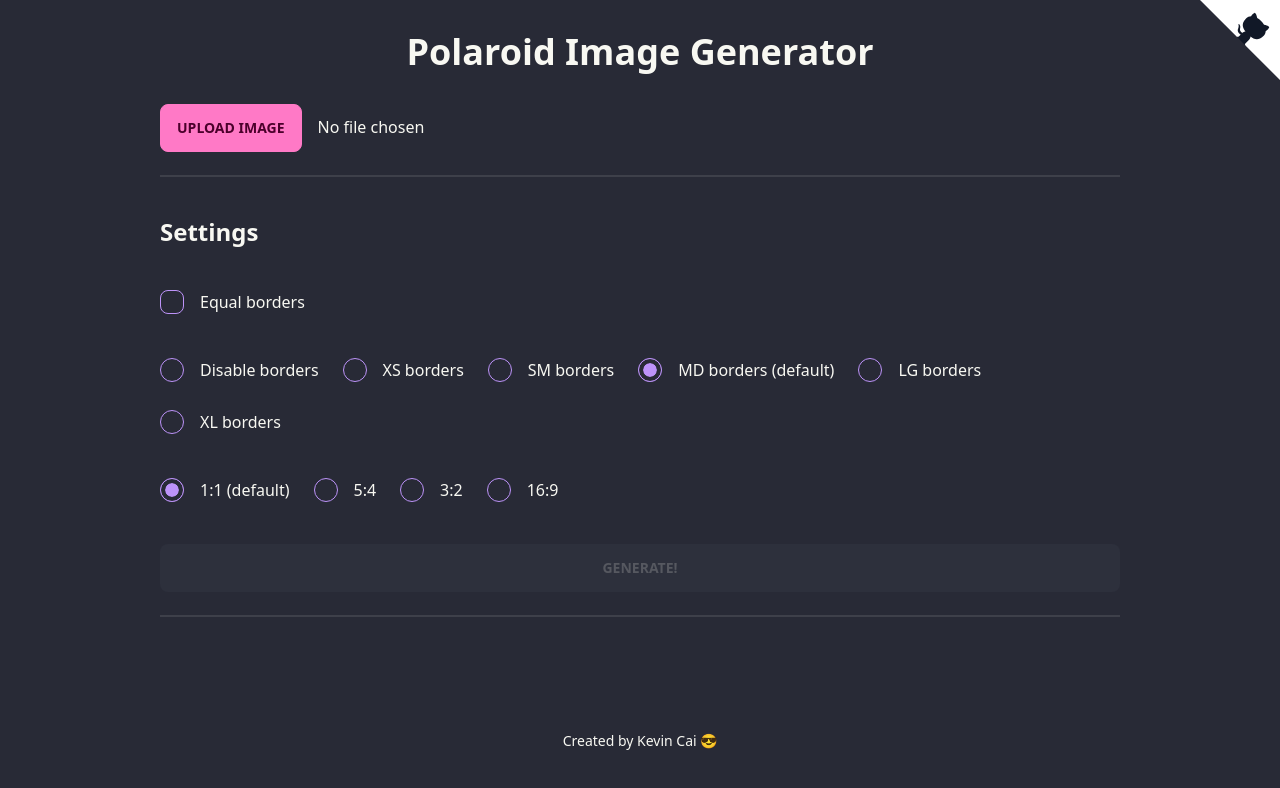
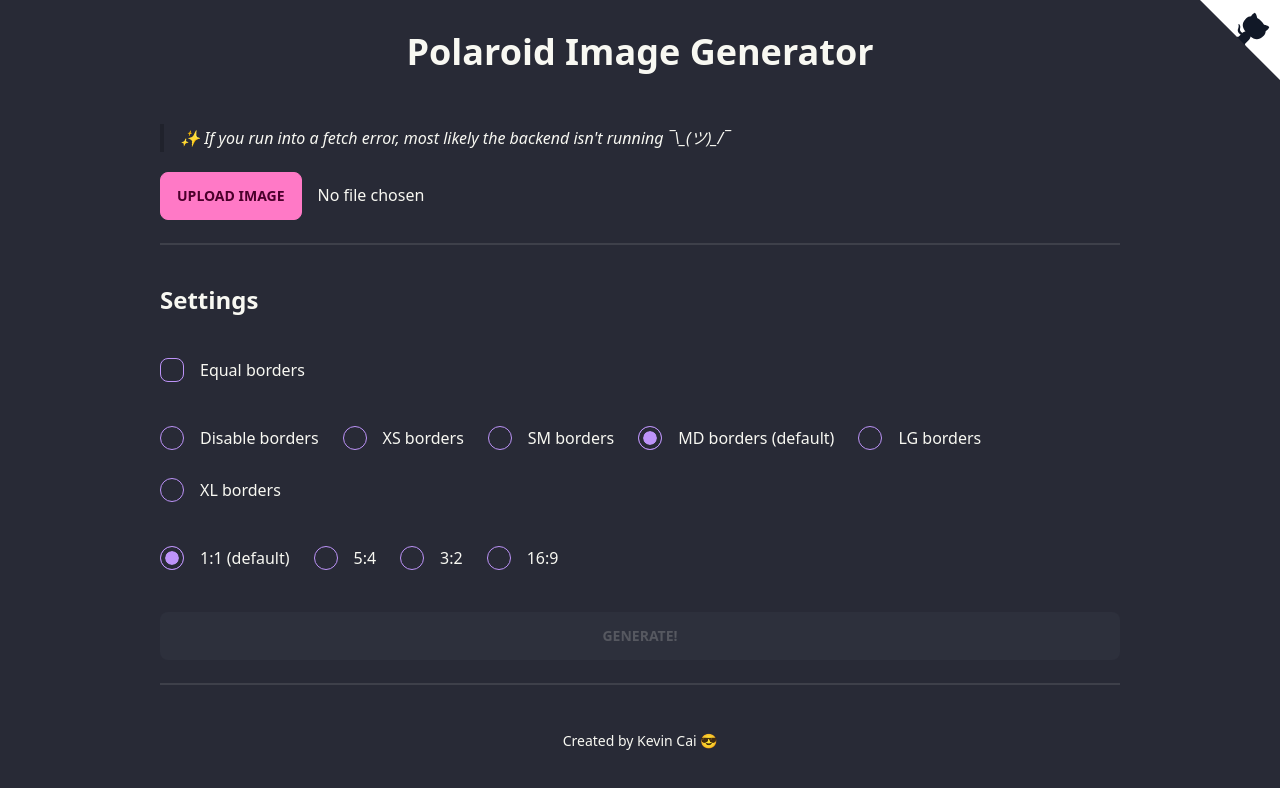
Before and after one commit to Kevin-Cai-dev/polaroid-image-decorator, a Next.js app in the folder frontend/: page / in a window 1280 px wide. Shown: the top 788 px of the page. Built offline with nearby package versions, Linux system fonts and the light colour scheme.

Commit message:
added disclaimer

```diff
--- a/frontend/src/common/utils.tsx
+++ b/frontend/src/common/utils.tsx
@@ -7,10 +7,6 @@ export const createImage = async (
             {
                 method: 'POST',
                 body: formData,
-                mode: 'cors',
-                headers: {
-                    'Access-Control-Allow-Origin': '*',
-                },
             }
         );
         if (res.status != 200) {
--- /dev/null
+++ b/frontend/src/components/disclaimer.tsx
@@ -0,0 +1,9 @@
+export const Disclaimer = () => {
+    return (
+        <p className="border-l-4 border-base-300 pl-4 italic">
+            {
+                "✨ If you run into a fetch error, most likely the backend isn't running ¯\\_(ツ)_/¯"
+            }
+        </p>
+    );
+};
--- a/frontend/src/pages/index.tsx
+++ b/frontend/src/pages/index.tsx
@@ -2,6 +2,7 @@ import type { NextPage } from 'next';
 import { useState, useRef, ChangeEvent } from 'react';
 
 import { createImage } from '@common/utils';
+import { Disclaimer } from '@components/disclaimer';
 import { ErrorAlert } from '@components/error-alert';
 import { Footer } from '@components/footer';
 import { GithubCorner } from '@components/github-corner';
@@ -61,6 +62,7 @@ const Home: NextPage = () => {
             <h1 className="text-center font-sans font-bold">
                 Polaroid Image Generator
             </h1>
+            <Disclaimer />
             <input
                 type="file"
                 name="image-upload"
@@ -79,6 +81,7 @@ const Home: NextPage = () => {
             </div>
 
             <div className="divider" />
+
             <div className="flex flex-col gap-10">
                 <Settings {...settingsProps} />
                 <button
@@ -89,7 +92,9 @@ const Home: NextPage = () => {
                     Generate!
                 </button>
             </div>
+
             <div className="divider" />
+
             {isLoading && <progress className="progress progress-primary" />}
             {isError && <ErrorAlert error={errorMessage} />}
             {newImage && !isLoading && (
```
Also changed, not shown: 1 other file (tests, documents, lock files or other folders).
